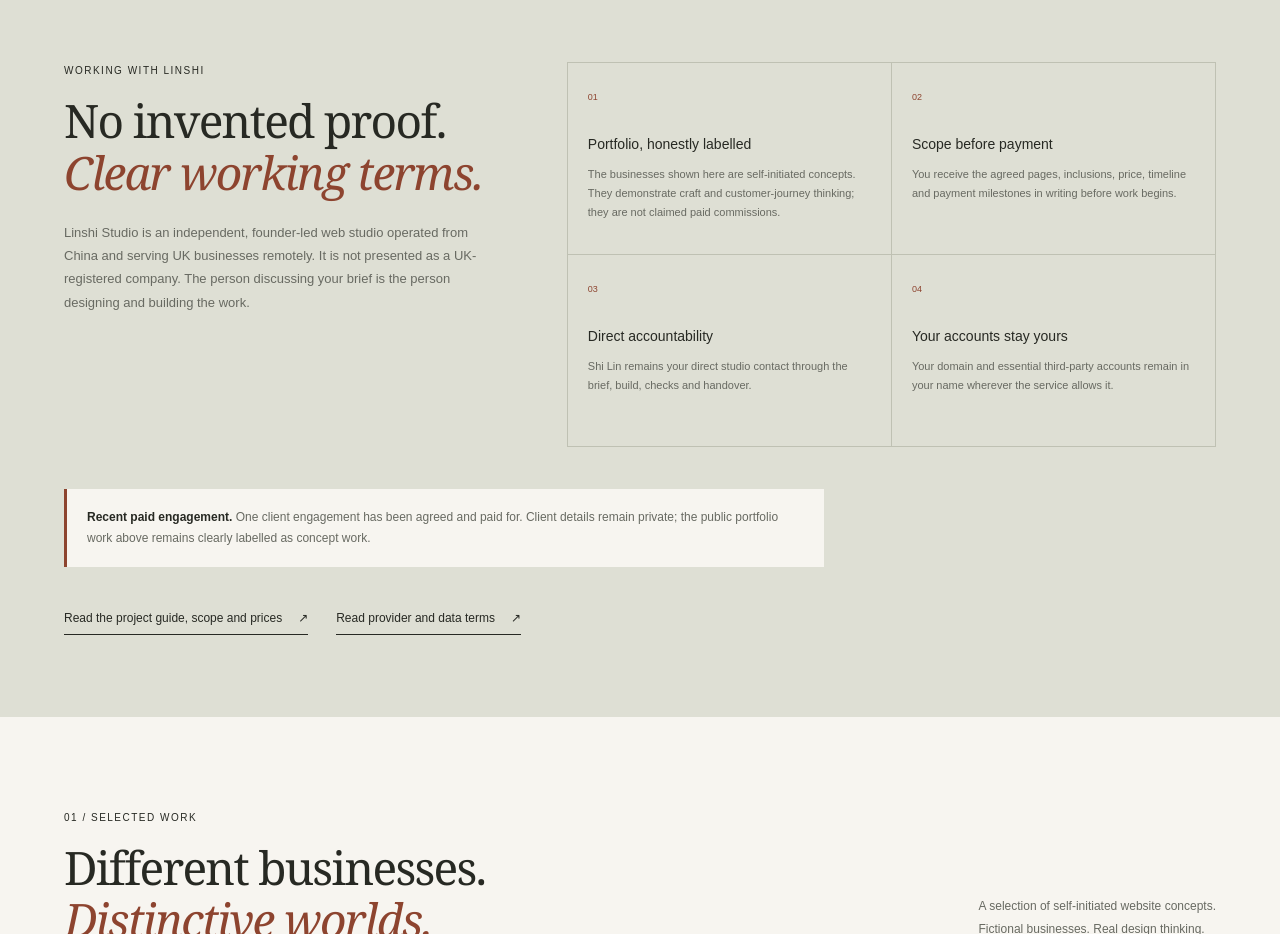
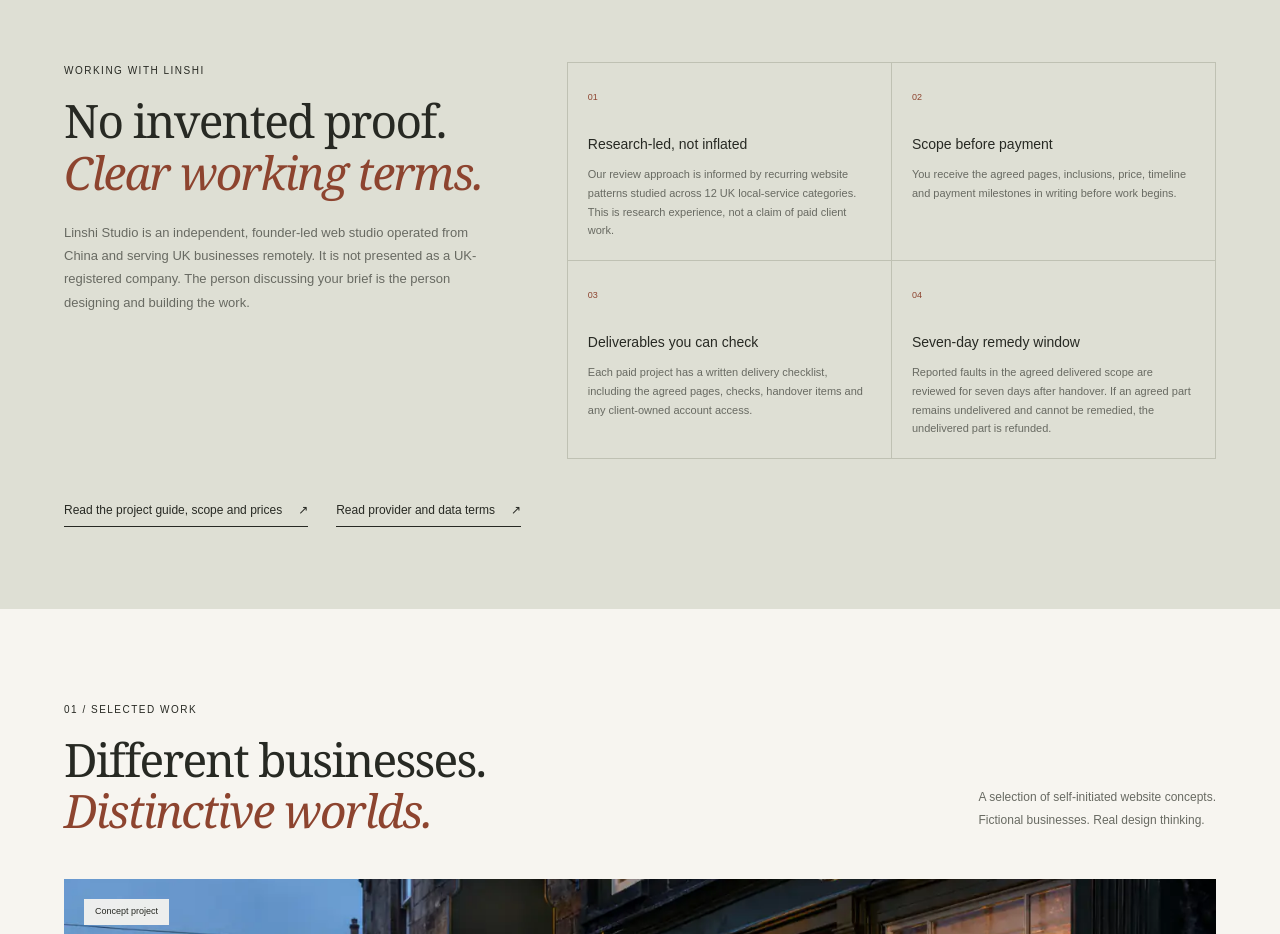
Before and after one commit to linshi156217-bot/linshi156217-bot.github.io, a Next.js app: page / in a window 1280 px wide. Shown: the part 880-1814 px from the top of the page. Built offline with nearby package versions, Linux system fonts and the light colour scheme.

Commit message:
Clarify delivery safeguards and research basis
Approved final public wording and release checks passed.

```diff
--- a/app/project-guide/page.jsx
+++ b/app/project-guide/page.jsx
@@ -87,6 +87,8 @@
           <p>Standard website projects use a 50% booking deposit and 50% final-payment structure through PayPal. The £149 sprint and £350 quarterly review are paid in full only after their written scope is accepted.</p>
           <h3>How long do standard websites take?</h3>
           <p>Essential projects usually take 7–10 working days and Signature projects 10–15 working days after approved content is received.</p>
+          <h3>How are delivery issues handled?</h3>
+          <p>Each paid project has a written delivery checklist. Reported faults in the agreed delivered scope are reviewed for seven calendar days after handover. If an agreed part remains undelivered and cannot be reasonably remedied, the amount allocated to that undelivered part in the written scope is refunded.</p>
         </section>
 
         <section className={styles.sprintPanel}>
@@ -154,7 +156,7 @@
           <p>PayPal may offer payment by PayPal Wallet, debit card or credit card depending on the client&apos;s location and account eligibility. Any PayPal processing or currency-conversion information is shown by PayPal before payment.</p>
           <p>Cancellation and refund terms are confirmed in the written project agreement; they are not changed through chat messages.</p>
           <p>Essential projects usually take 7–10 working days and Signature projects 10–15 working days after all approved content is received.</p>
-          <p>The business keeps control of its domain and approved content. Handover notes are included, together with 30 days of support for defects in the delivered work.</p>
+          <p>The business keeps control of its domain and approved content. Handover notes and a written delivery checklist are included. Reported faults in the agreed delivered scope are reviewed for seven calendar days after handover. If an agreed part remains undelivered and cannot be reasonably remedied, the amount allocated to that undelivered part in the written scope is refunded.</p>
         </section>
 
         <section className={styles.section}>
--- a/app/provider-terms/page.jsx
+++ b/app/provider-terms/page.jsx
@@ -36,6 +36,7 @@
         <section className={styles.section}>
           <h2>Before any payment</h2>
           <p>Before work begins, the client receives a written scope that identifies the agreed deliverables, fixed price, payment milestones, expected timeline, required client materials and any items quoted separately. A project starts only after that scope is accepted.</p>
+          <p>Our website-review approach is informed by recurring patterns studied across 12 UK local-service categories. This is research experience and is not presented as a count of paid client projects.</p>
           <p>Public concept websites on this site are clearly identified as concepts. They are not presented as paid client commissions.</p>
         </section>
 
@@ -43,7 +44,8 @@
           <h2>Payment and delivery</h2>
           <p>After the written scope is accepted, payment is requested through PayPal in GBP. The payment request identifies Shi Lin trading as Linshi Studio, the agreed service, amount and due date.</p>
           <p>The £149 mobile enquiry sprint and £350 quarterly website and AI-search review are paid in full after scope acceptance. Standard website projects normally use a 50% booking deposit and 50% final payment before live-domain launch or transfer. Any variation is stated in the written scope.</p>
-          <p>Delivery, revisions, cancellation and refund arrangements are confirmed for the specific project in writing. No ranking, AI inclusion, citation or commercial result is promised.</p>
+          <p>Each paid project has a written delivery checklist covering the agreed pages, checks, handover items and any approved client-owned account access. Reported faults in the agreed delivered scope are reviewed for seven calendar days after handover.</p>
+          <p>If an agreed part remains undelivered and cannot be reasonably remedied, the amount allocated to that undelivered part in the written scope is refunded. Delivery, revisions and cancellation arrangements are confirmed for the specific project in writing. No ranking, AI inclusion, citation or commercial result is promised.</p>
         </section>
 
         <section className={styles.section}>
--- a/app/studio-home/StudioHome.jsx
+++ b/app/studio-home/StudioHome.jsx
@@ -49,12 +49,11 @@
       <section className={styles.trust} id="working-with-linshi" aria-labelledby="trust-title">
         <div><p className={styles.eyebrow}>Working with Linshi</p><h2 id="trust-title">No invented proof.<br /><em>Clear working terms.</em></h2><p>Linshi Studio is an independent, founder-led web studio operated from China and serving UK businesses remotely. It is not presented as a UK-registered company. The person discussing your brief is the person designing and building the work.</p></div>
         <div className={styles.trustGrid}>
-          <article><span>01</span><h3>Portfolio, honestly labelled</h3><p>The businesses shown here are self-initiated concepts. They demonstrate craft and customer-journey thinking; they are not claimed paid commissions.</p></article>
+          <article><span>01</span><h3>Research-led, not inflated</h3><p>Our review approach is informed by recurring website patterns studied across 12 UK local-service categories. This is research experience, not a claim of paid client work.</p></article>
           <article><span>02</span><h3>Scope before payment</h3><p>You receive the agreed pages, inclusions, price, timeline and payment milestones in writing before work begins.</p></article>
-          <article><span>03</span><h3>Direct accountability</h3><p>Shi Lin remains your direct studio contact through the brief, build, checks and handover.</p></article>
-          <article><span>04</span><h3>Your accounts stay yours</h3><p>Your domain and essential third-party accounts remain in your name wherever the service allows it.</p></article>
+          <article><span>03</span><h3>Deliverables you can check</h3><p>Each paid project has a written delivery checklist, including the agreed pages, checks, handover items and any client-owned account access.</p></article>
+          <article><span>04</span><h3>Seven-day remedy window</h3><p>Reported faults in the agreed delivered scope are reviewed for seven days after handover. If an agreed part remains undelivered and cannot be remedied, the undelivered part is refunded.</p></article>
         </div>
-        <p className={styles.paidProof}><strong>Recent paid engagement.</strong> One client engagement has been agreed and paid for. Client details remain private; the public portfolio work above remains clearly labelled as concept work.</p>
         <div className={styles.trustLinks}><a className={styles.trustLink} href="/project-guide/">Read the project guide, scope and prices <Arrow /></a><a className={styles.trustLink} href="/provider-terms/">Read provider and data terms <Arrow /></a></div>
       </section>
       <section className={styles.work} id="work" aria-labelledby="work-title">
```
